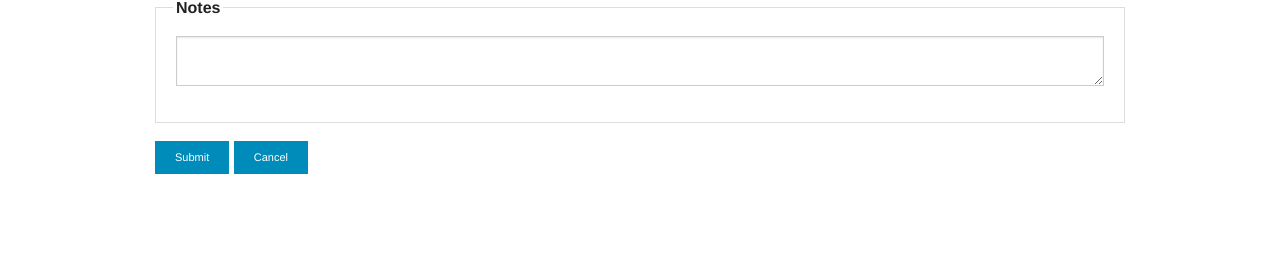
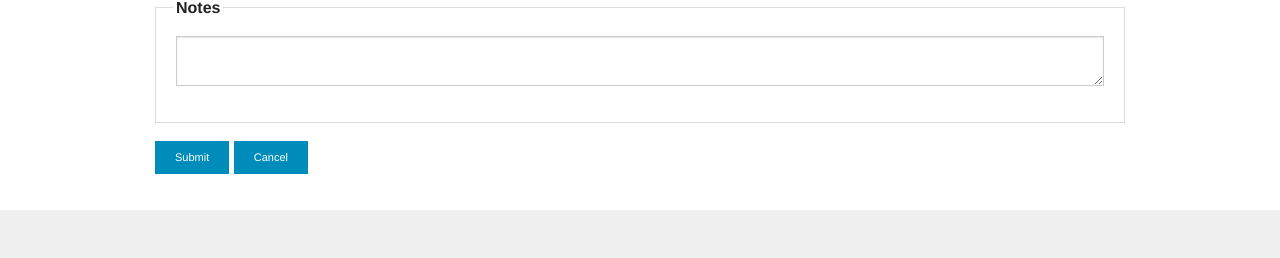
Before and after one commit to ajenshireman/csit2530, a PHP site: page /lab4/coursepicker.php in a window 1280 px wide. Shown: the part 732-990 px from the top of the page. Before the commit the page ends 906 px from the top, so only its background shows below. Run offline with PHP 8.4, Linux system fonts and the light colour scheme.

Commit message:
Added sticky footer

```diff
--- a/lab4/css/styles.css
+++ b/lab4/css/styles.css
@@ -1,4 +1,19 @@
 @CHARSET "ISO-8859-1";
+
+#wrap {
+	min-height: 100%;
+	height: auto !important;
+	height: 100%;
+	/* Negative indent footer by its height */
+    margin: 0 auto -3em;
+    /* Pad bottom by footer height */
+    padding: 0 0 3em;
+}
+
+#footer {
+	height: 3em;
+	background-color: #f0f0f0;
+}
 
 .clear {
     clear: both;
--- a/lab4/includes/foot.php
+++ b/lab4/includes/foot.php
@@ -7,7 +7,9 @@
  */
 ?>
 
-<footer>
+</div> <!-- /wrapper -->
+
+<footer id="footer">
 
 </footer>
 
--- a/lab4/includes/head.php
+++ b/lab4/includes/head.php
@@ -38,3 +38,5 @@
 
 </head>
 <body>
+<!-- wrapper for page content -->
+<div id="wrap">
```
